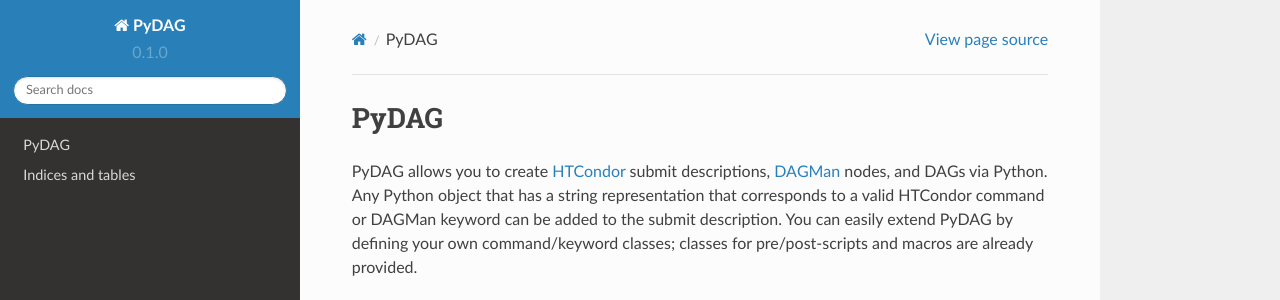
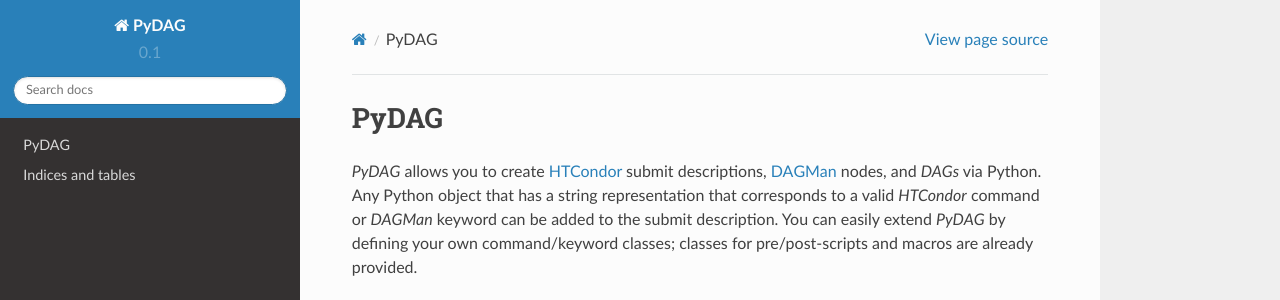
Before and after one commit to kkrings/pydag, a Sphinx documentation site: the page built from docs/index.rst, in a window 1280 px wide, cut to the strip 0-300 px from the top of the page. Built offline with Sphinx 7.4.7 and the Read the Docs theme 2.0.0, drawn with Linux system fonts in a browser that asks for light colours.

Commit message:
Updated documentation.

```diff
--- a/docs/conf.py
+++ b/docs/conf.py
@@ -60,9 +60,9 @@
 # built documents.
 #
 # The short X.Y version.
-version = u'0.1.0'
+version = u'0.1'
 # The full version, including alpha/beta/rc tags.
-release = u'0.1.0'
+release = u'0.1'
 
 # The language for content autogenerated by Sphinx. Refer to documentation
 # for a list of supported languages.
--- a/docs/index.rst
+++ b/docs/index.rst
@@ -3,10 +3,10 @@
 PyDAG
 =====
 
-PyDAG allows you to create `HTCondor`_ submit descriptions, `DAGMan`_ nodes,
-and DAGs via Python. Any Python object that has a string representation that
-corresponds to a valid HTCondor command or DAGMan keyword can be added to the
-submit description. You can easily extend PyDAG by defining your own
+`PyDAG` allows you to create `HTCondor`_ submit descriptions, `DAGMan`_ nodes,
+and `DAGs` via Python. Any Python object that has a string representation that
+corresponds to a valid `HTCondor` command or `DAGMan` keyword can be added to
+the submit description. You can easily extend `PyDAG` by defining your own
 command/keyword classes; classes for pre/post-scripts and macros are already
 provided.
 
```
